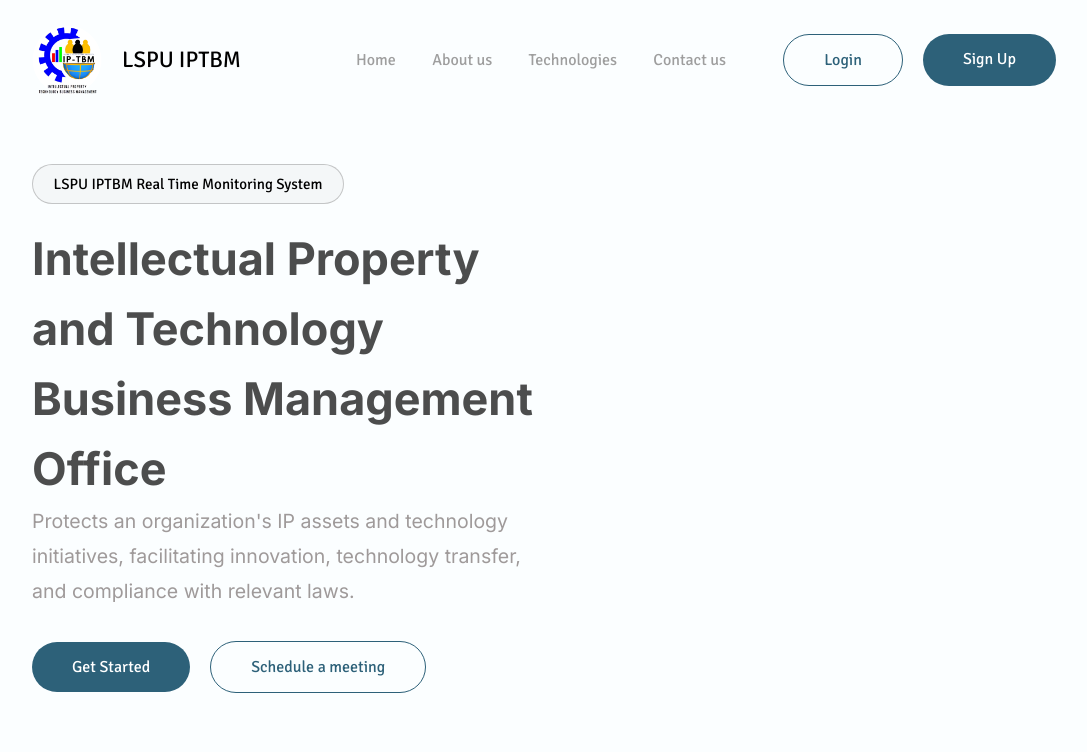
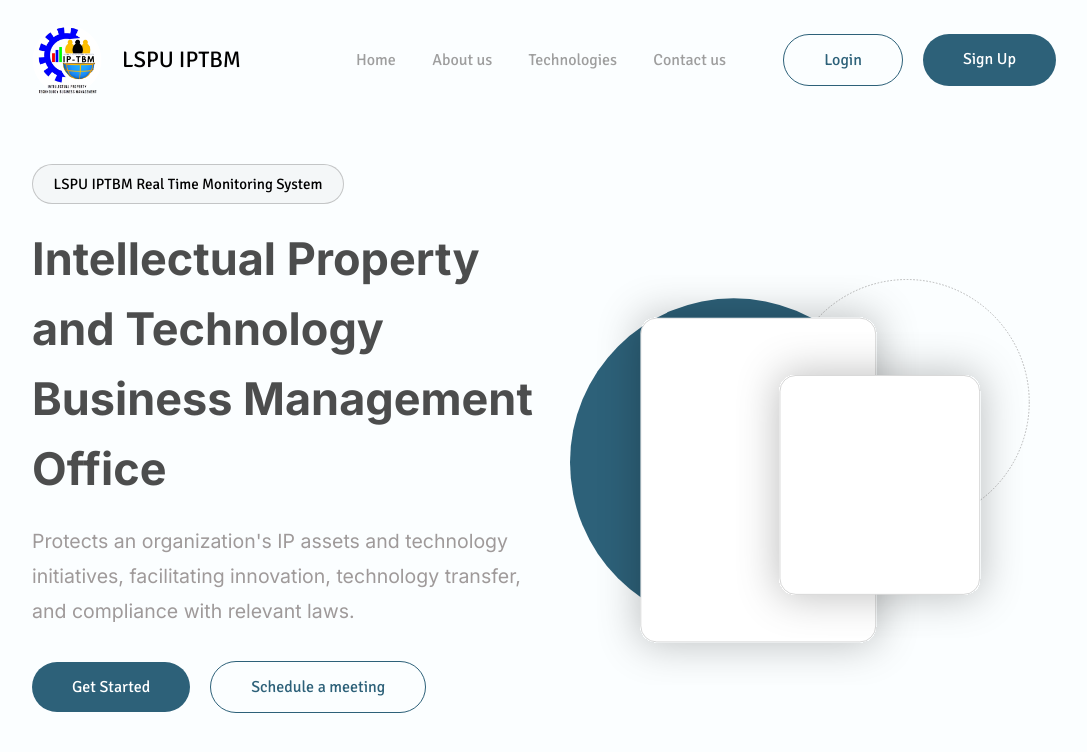
Before and after one commit to progchris00/LSPU-IPTBM-RTMS, a React (Vite) app: page / in a window 1280 px wide. Shown: the top 752 px of the page, without its empty margins (96-1183 px from the left). Built offline with nearby package versions, Linux system fonts and the light colour scheme.

Commit message:
add image on hero section

```diff
--- a/src/components/Hero.jsx
+++ b/src/components/Hero.jsx
@@ -1,4 +1,5 @@
 import { Link } from "react-router-dom";
+import HeroImg from "../assets/images/hero-image.svg";
 
 function Hero() {
   return (
@@ -19,7 +20,9 @@
           <Link className="solid-button">Get Started</Link>
           <Link className="ghost-button">Schedule a meeting</Link>
         </div>
-        <div className="hero-right"></div>
+        <div className="hero-right">
+          <img src={HeroImg} alt="" id="hero-img" />
+        </div>
       </div>
     </section>
   );
--- a/src/index.css
+++ b/src/index.css
@@ -266,6 +266,16 @@
   font-size: clamp(0.8rem, 2.5vw, 1rem);
 }
 
+.hero-right {
+  display: flex;
+  align-items: center;
+  justify-content: center;
+}
+
+#hero-img {
+  width: 90%;
+}
+
 /* End of hero section */
 
 /* Images */
@@ -409,7 +419,7 @@
   font-weight: var(--semi-bold);
   color: var(--black-gray);
   line-height: 70px;
-  margin: 0;
+  margin: 0 0 20px 0;
 }
 
 .hero-description {
@@ -545,6 +555,7 @@
   .hero-title {
     line-height: 45px;
     font-size: 2rem;
+    margin: 0;
   }
 
   .hero-description {
```
Also changed, not shown: src/assets/images/hero-image.svg (added).
